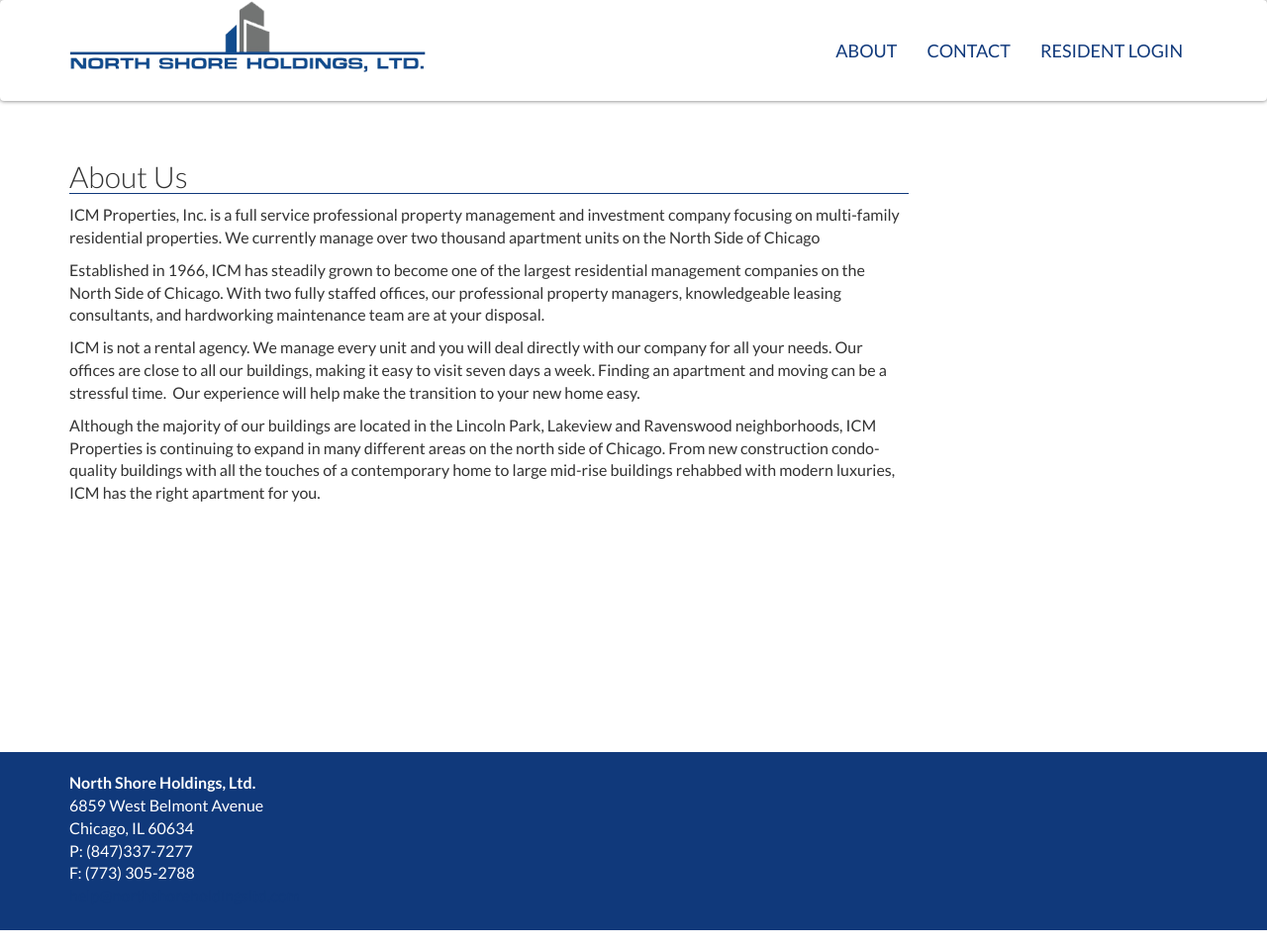
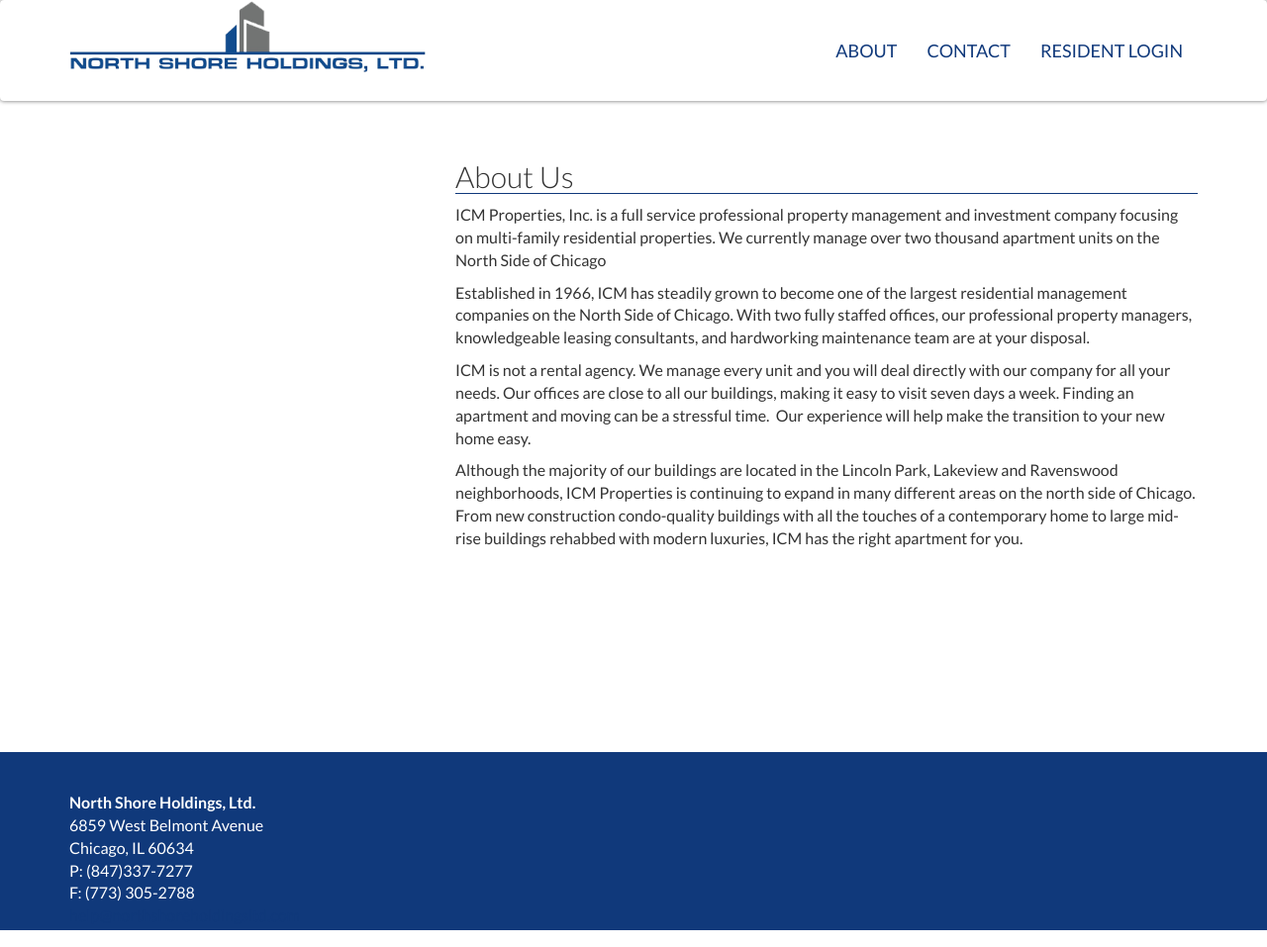
Before and after one commit to scottweisman/northshoreholdings, a Jekyll site: the page built from about/index.html, in a window 1280 px wide. Shown: the whole page at 99% size. Built offline with Jekyll 4.4.1, drawn with Linux system fonts in a browser that asks for light colours; nearby versions of some CDN libraries; Markdown is read by kramdown in place of the engine named in the settings.

Commit message:
aligned address

```diff
--- /dev/null
+++ b/_stylesheets/pages/_contact.scss
@@ -0,0 +1,3 @@
+address {
+	margin-top: 20px;
+}
--- a/_stylesheets/style.scss
+++ b/_stylesheets/style.scss
@@ -90,4 +90,5 @@
   'components/footer';
 
 @import
-  'pages/home'
+  'pages/home',
+  'pages/contact';
--- a/about/index.html
+++ b/about/index.html
@@ -8,7 +8,10 @@
 
 	<div class="row">
 
-		<div class="col-md-9">
+		<div class="col-md-4">
+		</div>
+
+		<div class="col-md-8">
 			<h2>About Us</h2>
 			<p>ICM Properties, Inc. is a full service professional property management and investment company focusing on multi-family residential properties. We currently manage over two thousand apartment units on the North Side of Chicago</p>
 
--- a/contact/index.html
+++ b/contact/index.html
@@ -18,7 +18,7 @@
 			</address>
 		</div>
 
-		<div class="col-md-6">
+		<div class="col-md-8">
 			<h2>Contact Us</h2>
 			<form role="form" action="//api.formspree.com/scott@launchpadlab.com">
 				<div class="form-group">
--- a/stylesheets/style.css
+++ b/stylesheets/style.css
@@ -96,3 +96,6 @@
   .home .thumbnail .fa {
     color: #10397b;
     font-size: 76px; }
+
+address {
+  margin-top: 20px; }
```
